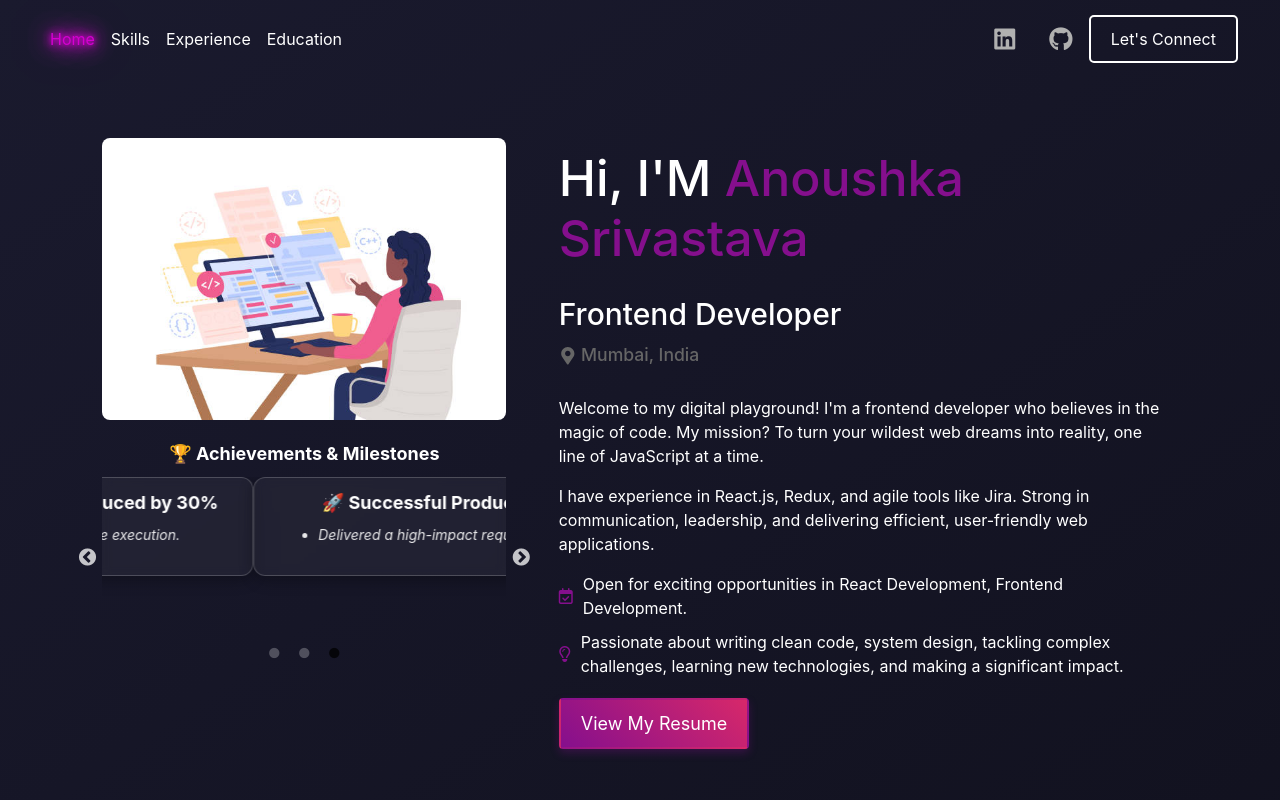
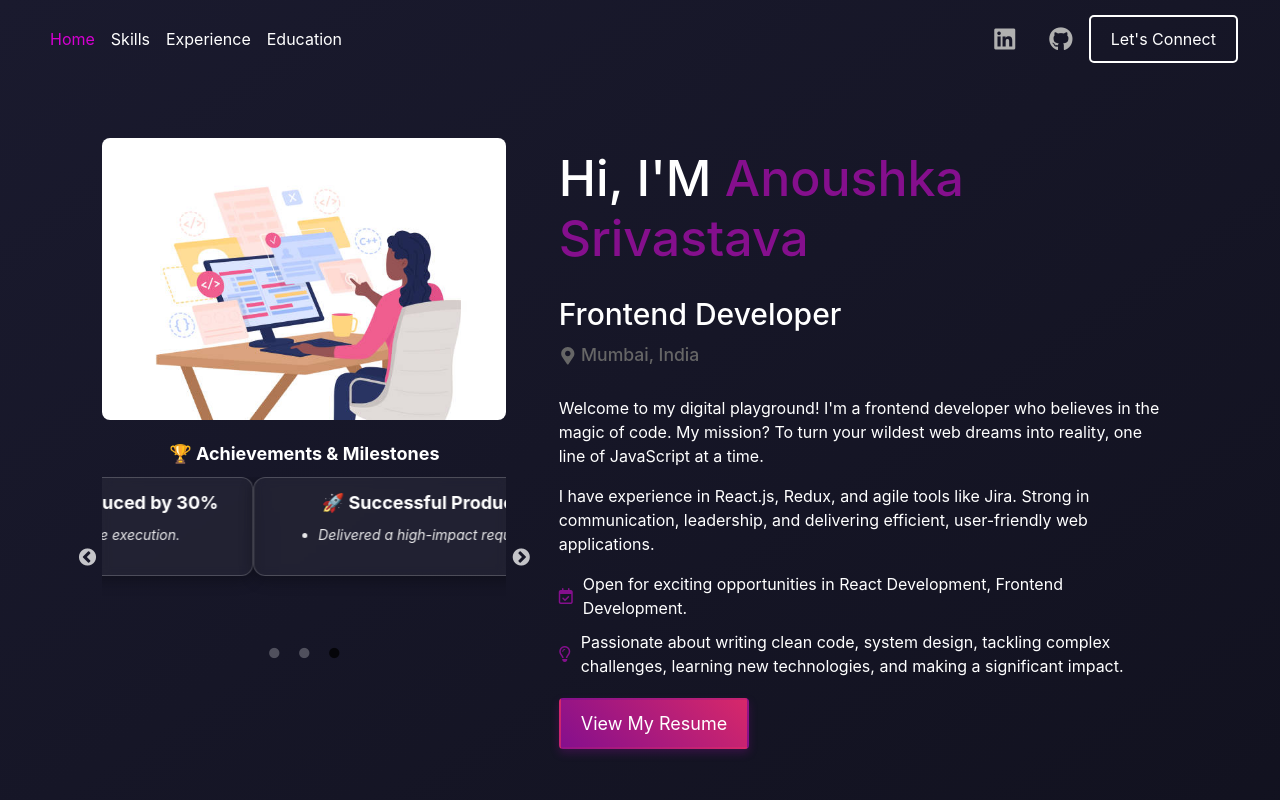
Before and after one commit to anoushka-61/MyPortfolio, a React (Create React App) app: page / in a window 1280 px wide. Shown: the top 800 px of the page. Built offline with nearby package versions, Linux system fonts and the light colour scheme; no server answers.

Commit message:
added achievments and mobile based screens

```diff
--- a/src/components/Navbar/Navbar.scss
+++ b/src/components/Navbar/Navbar.scss
@@ -39,14 +39,14 @@
 
     .active {
         color: #D500D1 !important; /* Golden Yellow color for active state */
-        text-shadow:
-            0 0 5px #D500D1,   /* Soft golden glow */
-            0 0 10px #D500D1,  /* Medium golden glow */
-            0 0 15px #D500D1,  /* Strong golden glow */
-            0 0 20px #D500D1,  /* Brighter golden glow */
-            0 0 30px #D500D1,  /* Intense golden glow */
-            0 0 40px #D500D1,  /* Very intense golden glow */
-            0 0 50px #D500D1;  /* Maximum golden glow */
+        // text-shadow:
+        //     0 0 5px #D500D1,   /* Soft golden glow */
+        //     0 0 10px #D500D1,  /* Medium golden glow */
+        //     0 0 15px #D500D1,  /* Strong golden glow */
+        //     0 0 20px #D500D1,  /* Brighter golden glow */
+        //     0 0 30px #D500D1,  /* Intense golden glow */
+        //     0 0 40px #D500D1,  /* Very intense golden glow */
+        //     0 0 50px #D500D1;  /* Maximum golden glow */
 
     }
     .nav-item{
```
